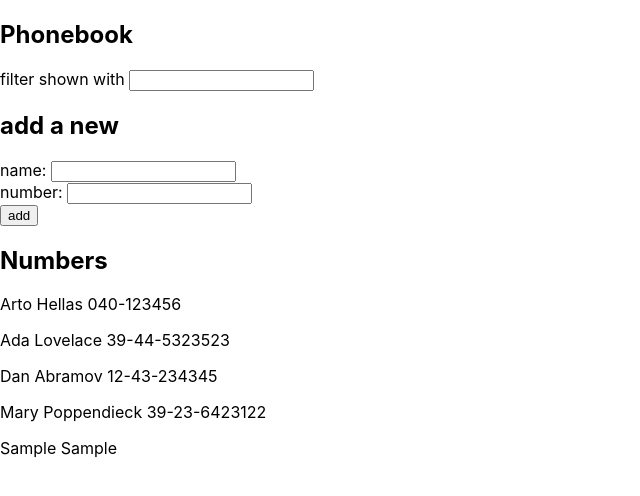
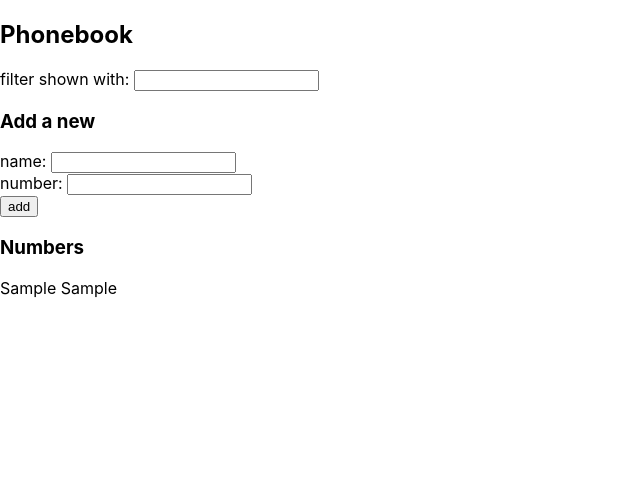
Before and after one commit to lgbrock/fso, a React (Create React App) app in the folder part2/phonebook/: page / in a window 1280 px wide. Both pictures are taken after typing "Sample", "Sample" into the empty fields and a click on the button "add". Shown: the top 496 px of the page, without its empty margins (0-640 px from the left). Built offline with nearby package versions, Linux system fonts and the light colour scheme.

Commit message:
finished exercise 2.10

```diff
--- a/part2/phonebook/src/App.js
+++ b/part2/phonebook/src/App.js
@@ -1,17 +1,16 @@
 // *-- PHONEBOOK  REDO--*
 import React, { useState } from 'react';
+import Filter from './components/Filter';
+import PersonForm from './components/PersonForm';
+import Persons from './components/Persons';
 
 const App = () => {
-	const [persons, setPersons] = useState([
-		{ name: 'Arto Hellas', number: '040-123456', id: 1 },
-		{ name: 'Ada Lovelace', number: '39-44-5323523', id: 2 },
-		{ name: 'Dan Abramov', number: '12-43-234345', id: 3 },
-		{ name: 'Mary Poppendieck', number: '39-23-6423122', id: 4 },
-	]);
+	const [persons, setPersons] = useState([]);
 	const [newName, setNewName] = useState('');
 	const [newNumber, setNewNumber] = useState('');
 	const [filter, setFilter] = useState('');
 
+	// add new name event handler
 	const addName = (event) => {
 		event.preventDefault();
 		if (newName === '' && newNumber === '') {
@@ -31,7 +30,7 @@ const App = () => {
 		setNewNumber('');
 	};
 
-	// filter names
+	// filter names event handler
 	const handleFilterChange = (event) => {
 		setFilter(event.target.value);
 		const filteredNames = persons.filter((person) =>
@@ -43,35 +42,17 @@ const App = () => {
 	return (
 		<div>
 			<h2>Phonebook</h2>
-			filter shown with <input value={filter} onChange={handleFilterChange} />
-			<h2>add a new</h2>
-			<form onSubmit={addName}>
-				<div>
-					name:{' '}
-					<input
-						value={newName}
-						onChange={(event) => setNewName(event.target.value)}
-					/>
-				</div>
-				<div>
-					number:{' '}
-					<input
-						value={newNumber}
-						onChange={(event) => setNewNumber(event.target.value)}
-					/>
-				</div>
-				<div>
-					<button type='submit'>add</button>
-				</div>
-			</form>
-			<h2>Numbers</h2>
-			<div key={newName.id}>
-				{persons.map((person) => (
-					<p key={person.id}>
-						{person.name} {person.number}
-					</p>
-				))}
-			</div>
+			<Filter filter={filter} handleFilterChange={handleFilterChange} />
+			<h3>Add a new</h3>
+			<PersonForm
+				newName={newName}
+				newNumber={newNumber}
+				addName={addName}
+				setNewName={setNewName}
+				setNewNumber={setNewNumber}
+			/>
+			<h3>Numbers</h3>
+			<Persons key={newName.id} persons={persons} filter={filter} />
 		</div>
 	);
 };
--- a/part2/phonebook/src/components/Filter.jsx
+++ b/part2/phonebook/src/components/Filter.jsx
@@ -1,23 +1,14 @@
-import { useState } from 'react';
+import React from 'react';
 
-const Filter = () => {
-	// Persons
-	const [persons, setPersons] = useState([]);
-	// filter the phonebook
-	const [filter, setFilter] = useState('');
-
-	const handleFilter = (event) => {
-		setFilter(event.target.value);
-		const filteredNames = persons.filter((person) =>
-			person.name.toLowerCase().includes(filter.toLowerCase())
-		);
-		setPersons(filteredNames);
-	};
-
+const Filter = (props) => {
+	console.log(props);
 	return (
 		<div>
-			Filter shown with:
-			<input value={filter} onChange={handleFilter} />
+			filter shown with:{' '}
+			<input
+				value={props.filter}
+				onChange={(event) => props.handleFilterChange(event)}
+			/>
 		</div>
 	);
 };
--- a/part2/phonebook/src/components/PersonForm.jsx
+++ b/part2/phonebook/src/components/PersonForm.jsx
@@ -1,60 +1,26 @@
-import { useState } from 'react';
+import React from 'react';
 
-const PersonForm = () => {
-	// use the person's name as value of the key property
-	const [persons, setPersons] = useState([]);
-	// controls the form input element
-	const [newName, setNewName] = useState(['']);
-	// set the new phone number
-	const [newNumber, setNewNumber] = useState(['']);
-	// filter the phonebook
-	const [filter, setFilter] = useState('');
-
-	const addName = (event) => {
-		event.preventDefault();
-		console.log('button clicked', event.target);
-		const nameObject = {
-			name: newName,
-			number: newNumber,
-			filter: filter,
-			id: persons.length + 1,
-		};
-		// check if name already exists
-		const nameExists = persons.some((person) => person.name === newName);
-		if (nameExists) {
-			alert(`${newName} is already added to the phonebook!`);
-		} else {
-			setPersons(persons.concat(nameObject));
-			setNewName('');
-			setNewNumber('');
-			setFilter('');
-		}
-	};
-
-	const handleNameChange = (event) => {
-		setNewName(event.target.value);
-		console.log('name changed', event.target.value);
-	};
-
-	const handleNumberChange = (event) => {
-		setNewNumber(event.target.value);
-		console.log('number changed', event.target.value);
-	};
-
+const PersonForm = (props) => {
 	return (
+		<form onSubmit={props.addName}>
 			<div>
-			<form onSubmit={addName}>
-				<div>
-					name: <input value={newName} onChange={handleNameChange} />
+				name:{' '}
+				<input
+					value={props.newName}
+					onChange={(event) => props.setNewName(event.target.value)}
+				/>
 			</div>
 			<div>
-					number: <input value={newNumber} onChange={handleNumberChange} />
+				number:{' '}
+				<input
+					value={props.newNumber}
+					onChange={(event) => props.setNewNumber(event.target.value)}
+				/>
 			</div>
 			<div>
 				<button type='submit'>add</button>
 			</div>
 		</form>
-		</div>
 	);
 };
 
--- a/part2/phonebook/src/components/Persons.jsx
+++ b/part2/phonebook/src/components/Persons.jsx
@@ -1,22 +1,13 @@
-import { useState } from 'react';
+import React from 'react';
 
-const Persons = () => {
-	const [persons, setPersons] = useState([
-		{ name: 'Arto Hellas', number: '040-123456', id: 1 },
-		{ name: 'Ada Lovelace', number: '39-44-5323523', id: 2 },
-		{ name: 'Dan Abramov', number: '12-43-234345', id: 3 },
-		{ name: 'Mary Poppendieck', number: '39-23-6423122', id: 4 },
-	]);
-
+const Persons = (props) => {
 	return (
-		<div>
-			<ul>
-				{persons.map((person) => (
-					<li key={person.id}>
-						{person.name} {person.number}
-					</li>
-				))}
-			</ul>
+		<div key={props.newName}>
+			{props.persons.map((person) => (
+				<p key={person.id}>
+					{person.name} {person.number}
+				</p>
+			))}
 		</div>
 	);
 };
```
Lines whose indentation alone changed are shown as unchanged.
